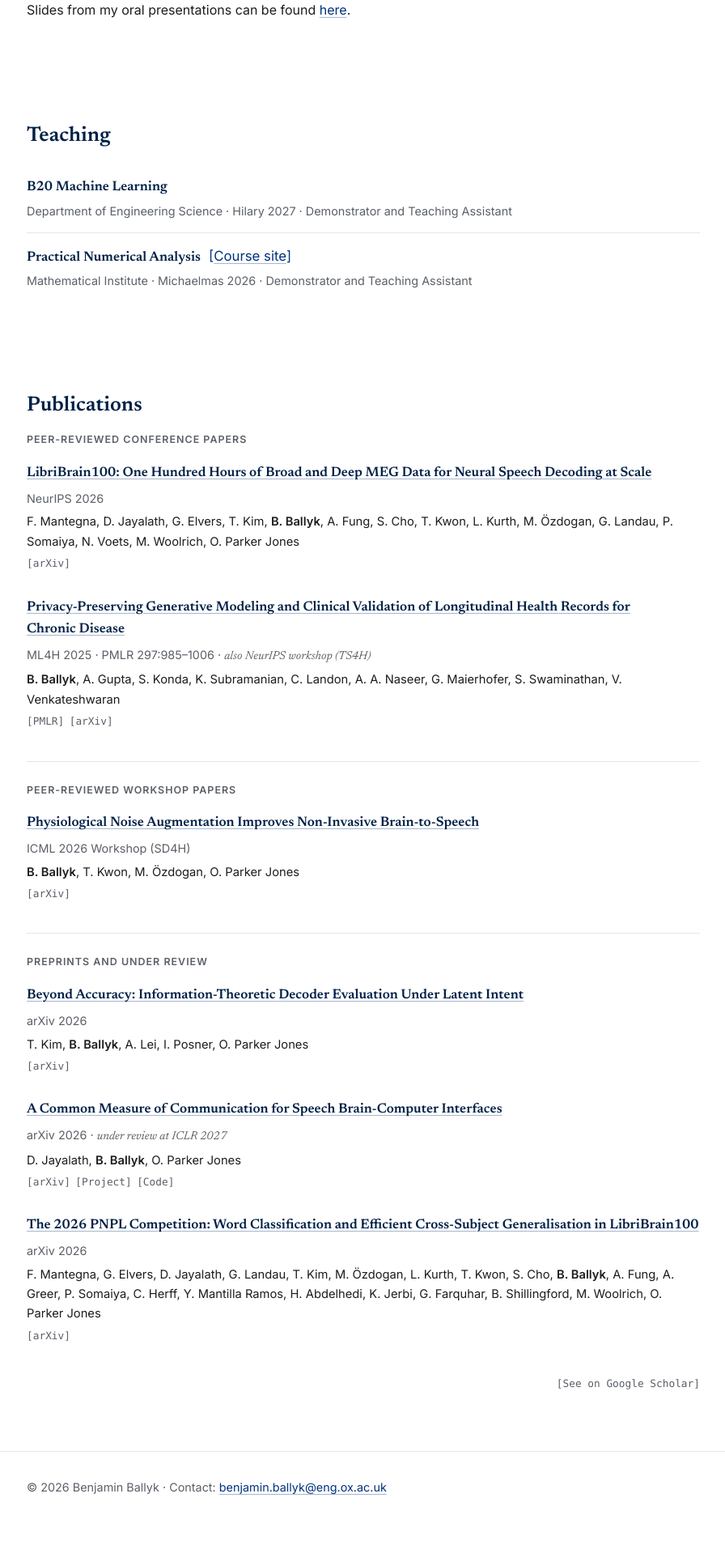
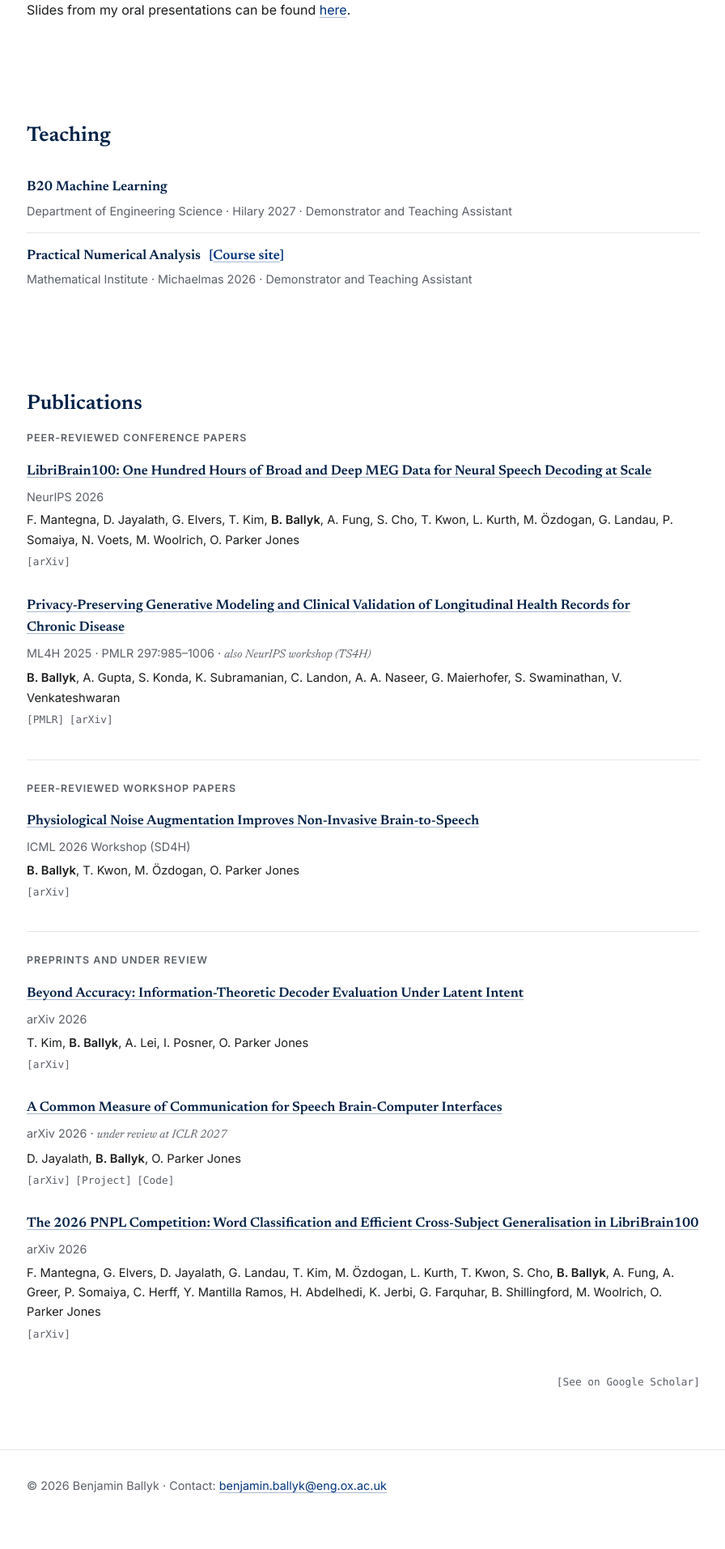
Before and after one commit to benballyk/benballyk.github.io, a Jekyll site: the page built from index.html, in a window 1280 px wide. Shown: the part 860-2773 px from the top of the page at 81% size, without its empty margins (191-1087 px from the left). Built offline with Jekyll 4.4.1, drawn with Linux system fonts in a browser that asks for light colours.

Commit message:
Turn off photo animation (config toggle); match course site link to course font
- image_transport: false in _config.yml skips the canvas and script, so both photos are static
- [Course site] uses the course name's font, keeping link colour

Co-Authored-By: Claude Opus 5.5 <noreply@anthropic.com>

```diff
--- a/_config.yml
+++ b/_config.yml
@@ -43,6 +43,9 @@ social:
 # Homepage "Updates" section (data in _data/news.yml). Set to true to show it again.
 show_updates: false
 
+# Homepage scroll animation that morphs the hero photo into the research photo. Set to true to turn it back on.
+image_transport: false
+
 markdown: kramdown
 
 plugins:
--- a/assets/css/style.css
+++ b/assets/css/style.css
@@ -365,11 +365,9 @@ section h2 {
   margin: 0 0 0.2rem;
 }
 
-/* Ordinary body-text link (blue, underlined) at the course name's size, in blue square brackets. */
+/* Same font as the course name, in link blue, inside blue square brackets. */
 .teaching-link {
   color: var(--accent);
-  font-family: var(--font-sans);
-  font-weight: 400;
   margin-left: 0.4rem;
 }
 
--- a/index.html
+++ b/index.html
@@ -4,7 +4,9 @@ title: Ben Ballyk - Robotics PhD at Oxford
 description: "Personal website of Benjamin Ballyk, PhD student in Engineering Science (Robotics) at the University of Oxford."
 ---
 <div class="container">
+  {% if site.image_transport %}
   <canvas class="image-transport-canvas" id="image-transport-canvas" aria-hidden="true"></canvas>
+  {% endif %}
 
   <header class="hero" id="about">
     <div class="hero-banner">
```
Also changed, not shown: other parts of index.html (+3 -0 lines).
